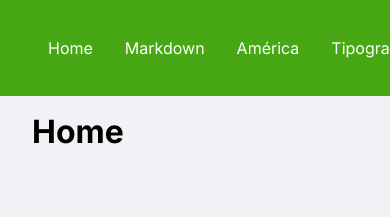
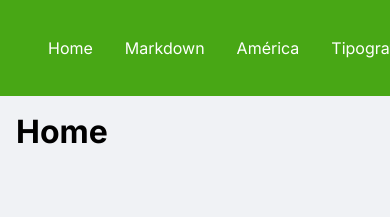
Before and after one commit to jovemcleb/voltera-svelte, a SvelteKit app: page / in a window 390 px wide. Shown: the top 217 px of the page. Built offline with nearby package versions, Linux system fonts and the light colour scheme; a web font is replaced by a local one.

Commit message:
style: add responsiveness in blog pages

```diff
--- a/src/lib/components/SearchForm.svelte
+++ b/src/lib/components/SearchForm.svelte
@@ -95,4 +95,10 @@
     border: none;
     background-color: #afe32e;
   }
+
+  @media (max-width: 534px) {
+    .input-text {
+      width: 100%;
+    }
+  }
 </style>
--- a/src/routes/+layout.svelte
+++ b/src/routes/+layout.svelte
@@ -13,4 +13,10 @@
     margin-top: 6rem;
     padding: 1rem 2rem;
   }
+
+  @media (max-width: 769px) {
+    .main {
+      padding: 1rem 1rem;
+    }
+  }
 </style>
```
